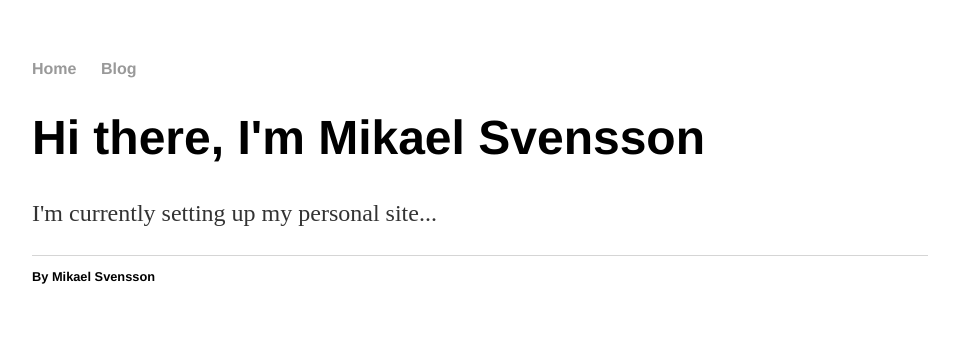
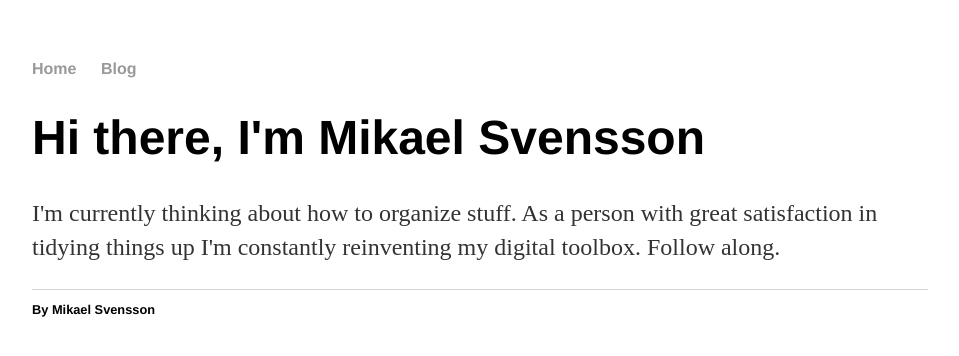
Before and after one commit to mikaelsjovind/mikeysvensson.github.io, a Jekyll site: the page built from index.html, in a window 1280 px wide. Shown: the top 356 px of the page, without its empty margins (160-1119 px from the left). Built offline with Jekyll 4.4.1, drawn with Linux system fonts in a browser that asks for light colours.

Commit message:
Update index.html

```diff
--- a/index.html
+++ b/index.html
@@ -4,5 +4,5 @@ title: Mikael Svensson
 ---
 <div class="blurb">
 	<h1>Hi there, I'm Mikael Svensson</h1>
-	<p>I'm currently setting up my personal site...</a></p>
+	<p>I'm currently thinking about how to organize stuff. As a person with great satisfaction in tidying things up I'm constantly reinventing my digital toolbox. Follow along.</a></p>
 </div><!-- /.blurb -->
```
